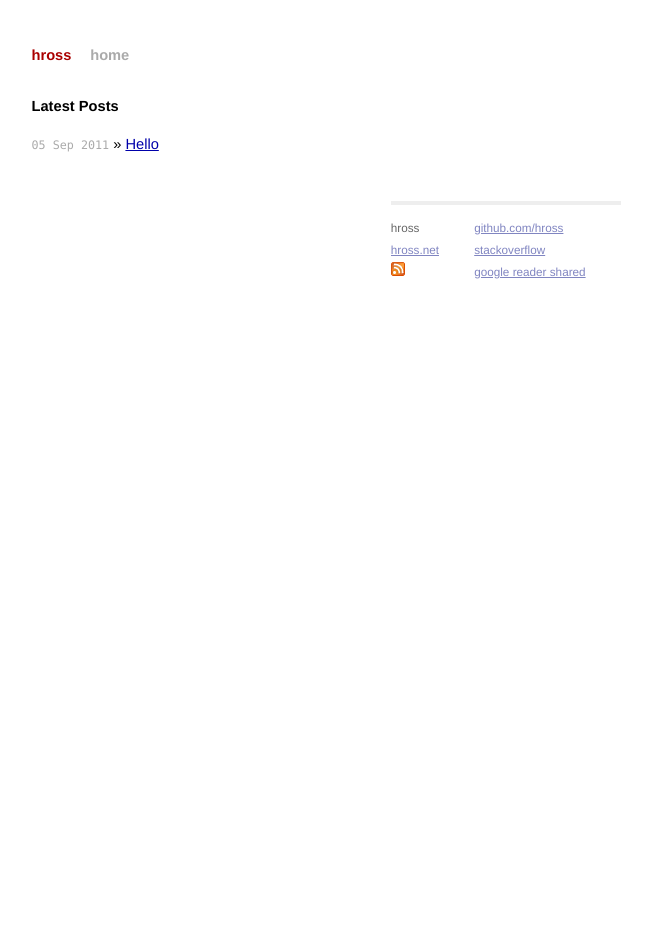
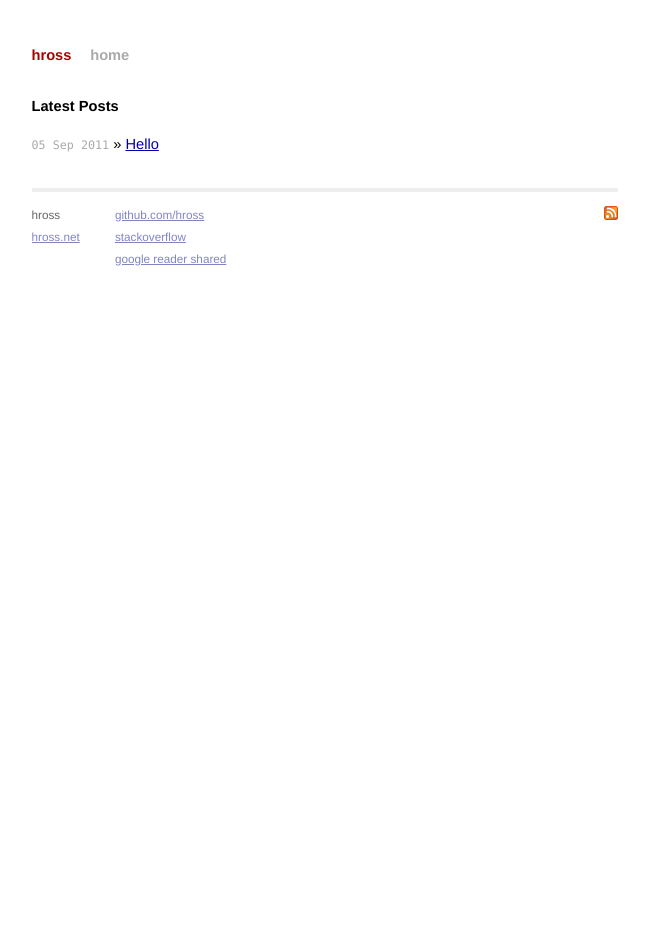
Before and after one commit to hross/hross.github.com, a Jekyll site: the page built from index.html, in a window 1280 px wide. Shown: the whole page, without its empty margins (315-967 px from the left). Built offline with Jekyll 4.4.1, drawn with Linux system fonts in a browser that asks for light colours; Markdown is read by kramdown in place of the engine named in the settings.

Commit message:
updated layout

```diff
--- a/_layouts/default.html
+++ b/_layouts/default.html
@@ -24,9 +24,6 @@
       <p>
         hross<br />
     	<a href="http://hross.net/">hross.net</a><br />
-    	<a href="http://feeds.feedburner.com/hross">
-        	<img src="/images/rss.png" alt="Subscribe to RSS Feed" />
-      	</a>
       </p>
     </div>
     <div class="contact">
@@ -35,6 +32,11 @@
         <a href="http://stackoverflow.com/users/107073/hross">stackoverflow</a><br />
         <a href="http://www.google.com/reader/shared/09379447049367432990">google reader shared</a>
       </p>
+    </div>
+    <div class="rss">
+    	<a href="http://feeds.feedburner.com/hross">
+        	<img src="/images/rss.png" alt="Subscribe to RSS Feed" />
+      	</a>
     </div>
   </div>
 </div>
--- a/css/screen.css
+++ b/css/screen.css
@@ -132,15 +132,8 @@ ul.posts {
         color: #8085C1;
       }
 
-    .site .footer {
+    .site .footer .rss {
       margin-top: 1.1em;
-      margin-right: -.2em;
-      float: right;
-    }
-
-    .rss {
-      margin-top: 1.1em;
-      margin-right: -.2em;
       float: right;
     }
 
```
